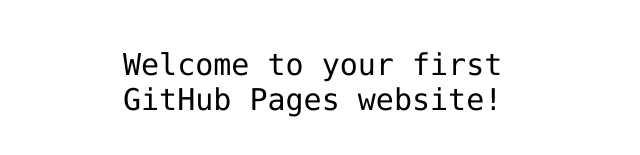
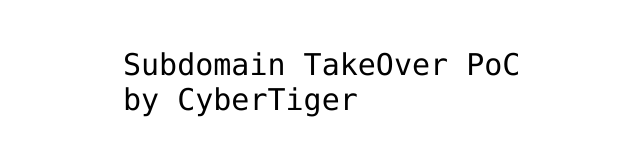
Before and after one commit to CyberTiger1337/hello-world, a plain HTML site: page index.html in a window 1280 px wide. Shown: the part 341-496 px from the top of the page, without its empty margins (317-957 px from the left). Drawn offline with Linux system fonts and the light colour scheme.

Commit message:
Update index.html

```diff
--- a/index.html
+++ b/index.html
@@ -3,7 +3,7 @@
 <html>
 <head>
   <meta http-equiv="Content-Type" content="text/html; charset=utf-8"/>
-  <title>my-first-website</title>
+  <title>PoC</title>
   <LINK href="styles.css" rel="stylesheet" type="text/css">
 </head>
 
@@ -11,7 +11,7 @@
   <img src="https://octodex.github.com/images/daftpunktocat-thomas.gif" id="octocat" alt="octocat-gif" />
 
 <!-- Change this code here by copy and pasting your template on line 15 -->
-<p>Welcome to your first GitHub Pages website!</p>
+<p>Subdomain TakeOver PoC by CyberTiger</p>
 
 </body>
 </html>
```
